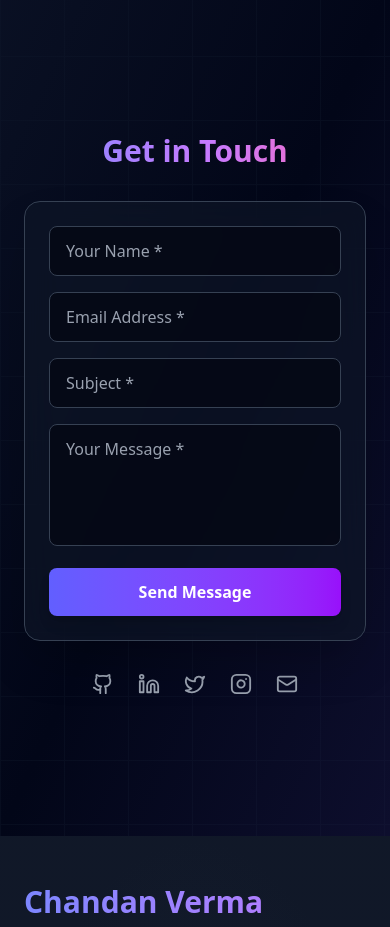
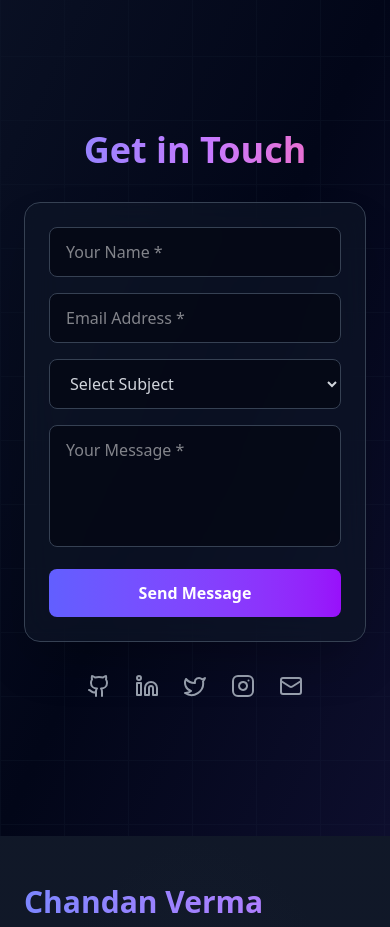
Before and after one commit to chandanXcoder/MyPortfolio, a React (Vite) app: page / in a window 390 px wide. Shown: the part 4340-5267 px from the top of the page. Built offline with nearby package versions, Linux system fonts and the light colour scheme.

Commit message:
Update contact form to use emailjs for sending

```diff
--- a/package.json
+++ b/package.json
@@ -10,7 +10,9 @@
     "preview": "vite preview"
   },
   "dependencies": {
+    "@emailjs/browser": "^4.4.1",
     "@tailwindcss/vite": "^4.1.13",
+    "emailjs-com": "^3.2.0",
     "framer-motion": "^12.23.22",
     "lucide-react": "^0.544.0",
     "react": "^19.1.1",
--- a/src/components/contact.jsx
+++ b/src/components/contact.jsx
@@ -1,6 +1,7 @@
 import React, { useState } from "react";
 import { motion } from "framer-motion";
 import { Github, Linkedin, Twitter, Instagram, Mail } from "lucide-react";
+import emailjs from "@emailjs/browser";
 
 const Contact = () => {
   const [formData, setFormData] = useState({
@@ -14,33 +15,47 @@ const Contact = () => {
   const [submitStatus, setSubmitStatus] = useState(null);
 
   const handleInputChange = (e) => {
-    setFormData({
-      ...formData,
-      [e.target.name]: e.target.value,
-    });
+    setFormData({ ...formData, [e.target.name]: e.target.value });
   };
 
-  const handleSubmit = async (e) => {
+  const handleSubmit = (e) => {
     e.preventDefault();
     setIsSubmitting(true);
 
-    setTimeout(() => {
-      setIsSubmitting(false);
-      setSubmitStatus("success");
-      setFormData({ name: "", email: "", subject: "", message: "" });
-      setTimeout(() => setSubmitStatus(null), 5000);
-    }, 2000);
+    emailjs
+      .send(
+        "service_95yquh3",                 // ✅ YOUR SERVICE ID
+        "__ejs-test-mail-service__",        // ✅ YOUR TEMPLATE ID
+        {
+          from_name: formData.name,
+          from_email: formData.email,
+          subject: formData.subject,
+          message: formData.message,
+        },
+        "GXwNWdXSVXgTdWUHp"                 // ✅ YOUR PUBLIC KEY
+      )
+      .then(
+        () => {
+          setIsSubmitting(false);
+          setSubmitStatus("success");
+          setFormData({ name: "", email: "", subject: "", message: "" });
+          setTimeout(() => setSubmitStatus(null), 5000);
+        },
+        (error) => {
+          console.error(error);
+          setIsSubmitting(false);
+          setSubmitStatus("error");
+        }
+      );
   };
 
   return (
     <section
       id="contact"
-      className="relative flex items-center justify-center min-h-screen bg-slate-950 text-white px-6 py-20 overflow-hidden"
+      className="relative min-h-screen flex items-center justify-center bg-slate-950 text-white px-6 py-20 overflow-hidden"
     >
-      {/* Background Grid Pattern */}
+      {/* Background */}
       <div className="absolute inset-0 bg-[linear-gradient(to_right,#1e293b_1px,transparent_1px),linear-gradient(to_bottom,#1e293b_1px,transparent_1px)] bg-[size:4rem_4rem] opacity-20"></div>
-
-      {/* Gradient Overlay */}
       <div className="absolute inset-0 bg-gradient-to-br from-slate-900/60 via-transparent to-indigo-950/40"></div>
 
       <div className="relative max-w-2xl w-full z-10">
@@ -50,13 +65,12 @@ const Contact = () => {
           whileInView={{ opacity: 1, y: 0 }}
           transition={{ duration: 0.6 }}
           viewport={{ once: true }}
-          className="text-center text-3xl md:text-4xl font-extrabold
-          text-transparent bg-clip-text bg-gradient-to-r from-indigo-400 via-purple-400 to-pink-400 mb-8"
+          className="text-center text-4xl font-extrabold text-transparent bg-clip-text bg-gradient-to-r from-indigo-400 via-purple-400 to-pink-400 mb-8"
         >
           Get in Touch
         </motion.h2>
 
-        {/* Contact Form */}
+        {/* Form */}
         <motion.div
           initial={{ opacity: 0, y: 20 }}
           whileInView={{ opacity: 1, y: 0 }}
@@ -72,8 +86,9 @@ const Contact = () => {
               required
               value={formData.name}
               onChange={handleInputChange}
-              className="w-full px-4 py-3 bg-gray-950/70 border border-gray-700 rounded-lg text-white placeholder-gray-400 focus:ring-2 focus:ring-indigo-400 focus:border-transparent transition-all"
+              className="w-full px-4 py-3 bg-gray-950/70 border border-gray-700 rounded-lg"
             />
+
             <input
               type="email"
               name="email"
@@ -81,17 +96,23 @@ const Contact = () => {
               required
               value={formData.email}
               onChange={handleInputChange}
-              className="w-full px-4 py-3 bg-gray-950/70 border border-gray-700 rounded-lg text-white placeholder-gray-400 focus:ring-2 focus:ring-indigo-400 focus:border-transparent transition-all"
+              className="w-full px-4 py-3 bg-gray-950/70 border border-gray-700 rounded-lg"
             />
-            <input
-              type="text"
+
+            <select
               name="subject"
-              placeholder="Subject *"
               required
               value={formData.subject}
               onChange={handleInputChange}
-              className="w-full px-4 py-3 bg-gray-950/70 border border-gray-700 rounded-lg text-white placeholder-gray-400 focus:ring-2 focus:ring-indigo-400 focus:border-transparent transition-all"
-            />
+              className="w-full px-4 py-3 bg-gray-950/70 border border-gray-700 rounded-lg text-gray-300"
+            >
+              <option value="">Select Subject</option>
+              <option value="Freelance Work">Freelance Work</option>
+              <option value="Collaboration">Collaboration</option>
+              <option value="Job Opportunity">Job Opportunity</option>
+              <option value="Other">Other</option>
+            </select>
+
             <textarea
               name="message"
               placeholder="Your Message *"
@@ -99,63 +120,45 @@ const Contact = () => {
               required
               value={formData.message}
               onChange={handleInputChange}
-              className="w-full px-4 py-3 bg-gray-950/70 border border-gray-700 rounded-lg text-white placeholder-gray-400 focus:ring-2 focus:ring-indigo-400 focus:border-transparent transition-all resize-none"
-            ></textarea>
+              className="w-full px-4 py-3 bg-gray-950/70 border border-gray-700 rounded-lg resize-none"
+            />
 
             <motion.button
               type="submit"
               disabled={isSubmitting}
               whileHover={{ scale: 1.03 }}
               whileTap={{ scale: 0.97 }}
-              className={`w-full py-3 rounded-lg font-semibold text-white transition-all duration-300 ${
+              className={`w-full py-3 rounded-lg font-semibold transition-all ${
                 isSubmitting
                   ? "bg-gray-600 cursor-not-allowed"
-                  : "bg-gradient-to-r from-indigo-500 to-purple-600 hover:opacity-90 shadow-lg"
+                  : "bg-gradient-to-r from-indigo-500 to-purple-600 hover:opacity-90"
               }`}
             >
               {isSubmitting ? "Sending..." : "Send Message"}
             </motion.button>
 
             {submitStatus === "success" && (
-              <motion.p
-                initial={{ opacity: 0 }}
-                animate={{ opacity: 1 }}
-                className="text-green-400 text-sm mt-3 text-center"
-              >
-                ✓ Message sent successfully!
-              </motion.p>
+              <p className="text-green-400 text-sm text-center">
+                ✅ Message sent successfully!
+              </p>
+            )}
+
+            {submitStatus === "error" && (
+              <p className="text-red-400 text-sm text-center">
+                ❌ Something went wrong. Please try again.
+              </p>
             )}
           </form>
         </motion.div>
 
         {/* Social Icons */}
-        <motion.div
-          initial={{ opacity: 0, y: 20 }}
-          whileInView={{ opacity: 1, y: 0 }}
-          transition={{ duration: 0.8, delay: 0.2 }}
-          viewport={{ once: true }}
-          className="flex justify-center gap-6 mt-8"
-        >
-          {[
-            { icon: <Github size={22} />, link: "https://github.com/" },
-            { icon: <Linkedin size={22} />, link: "https://linkedin.com/" },
-            { icon: <Twitter size={22} />, link: "https://twitter.com/" },
-            { icon: <Instagram size={22} />, link: "https://instagram.com/" },
-            { icon: <Mail size={22} />, link: "mailto:youremail@example.com" },
-          ].map((item, index) => (
-            <motion.a
-              key={index}
-              href={item.link}
-              target="_blank"
-              rel="noopener noreferrer"
-              whileHover={{ scale: 1.3, rotate: 5 }}
-              whileTap={{ scale: 0.9 }}
-              className="text-gray-400 hover:text-indigo-400 transition-colors"
-            >
-              {item.icon}
-            </motion.a>
-          ))}
-        </motion.div>
+        <div className="flex justify-center gap-6 mt-8 text-gray-400">
+          <a href="https://github.com/" target="_blank" rel="noreferrer"><Github /></a>
+          <a href="https://linkedin.com/" target="_blank" rel="noreferrer"><Linkedin /></a>
+          <a href="https://twitter.com/" target="_blank" rel="noreferrer"><Twitter /></a>
+          <a href="https://instagram.com/" target="_blank" rel="noreferrer"><Instagram /></a>
+          <a href="mailto:yourgmail@gmail.com"><Mail /></a>
+        </div>
       </div>
     </section>
   );
```
Also changed, not shown: 1 other file (tests, documents, lock files or other folders).
